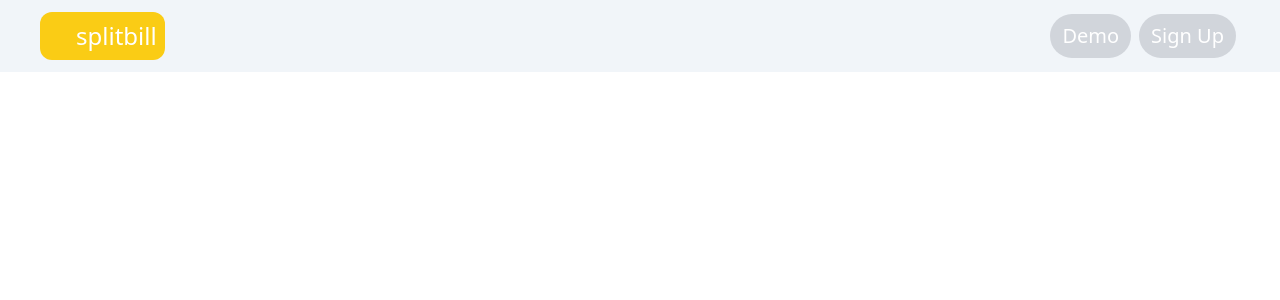
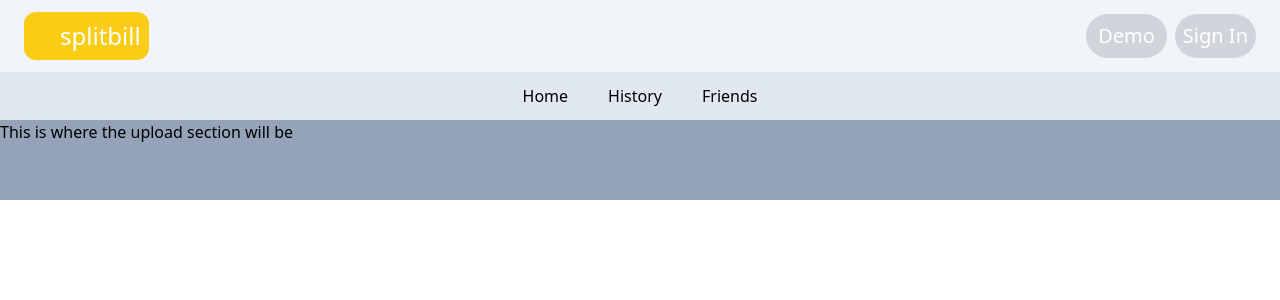
Before and after one commit to cleecoloma/split-bill, a React (Create React App) app: page / in a window 1280 px wide. Shown: the top 300 px of the page. Built offline with nearby package versions, Linux system fonts and the light colour scheme; some icons are missing.

Commit message:
added links

```diff
--- a/src/App.js
+++ b/src/App.js
@@ -1,9 +1,13 @@
 import Nav from "./components/Nav"
+import Upload from "./components/Upload";
+import Links from "./components/Links";
 
 function App() {
   return (
     <div>
       <Nav />
+      <Links />
+      <Upload />
     </div>
   );
 }
--- /dev/null
+++ b/src/components/Links.js
@@ -0,0 +1,13 @@
+import React from 'react'
+
+function Links() {
+  return (
+    <div className="bg-slate-200 mx-auto flex justify-center items-center">
+      <a className="hover:bg-gray-300 py-3 px-5">Home</a>
+      <a className="hover:bg-gray-300 py-3 px-5">History</a>
+      <a className="hover:bg-gray-300 py-3 px-5">Friends</a>
+    </div>
+  );
+}
+
+export default Links
--- a/src/components/Nav.js
+++ b/src/components/Nav.js
@@ -3,7 +3,7 @@ import { FaArrowRightArrowLeft } from 'react-icons/fa6';
 
 function Nav() {
   return (
-    <div className=" bg-slate-100 flex justify-between px-10 py-3">
+    <div className=" bg-slate-100 flex justify-between px-6 py-3">
       <div className=" bg-yellow-400 text-white flex justify-center items-center p-2 rounded-xl">
         <FaArrowRightArrowLeft />
         <h1 className="text-2xl ps-3">splitbill</h1>
@@ -17,9 +17,9 @@ function Nav() {
         </a>
         <a
           href="#"
-          className="bg-gray-300 text-white rounded-3xl text-xl mx-1 px-3 p-2 transition-all duration-300 hover:rounded-lg"
+          className="bg-gray-300 text-white rounded-3xl text-xl ms-1 px- p-2 transition-all duration-300 hover:rounded-lg"
         >
-          Sign Up
+          Sign In
         </a>
       </div>
     </div>
--- /dev/null
+++ b/src/components/Upload.js
@@ -0,0 +1,11 @@
+import React from 'react';
+
+function Upload() {
+  return (
+    <div className=' bg-slate-400 h-20'>
+      This is where the upload section will be
+    </div>
+  )
+}
+
+export default Upload
```
